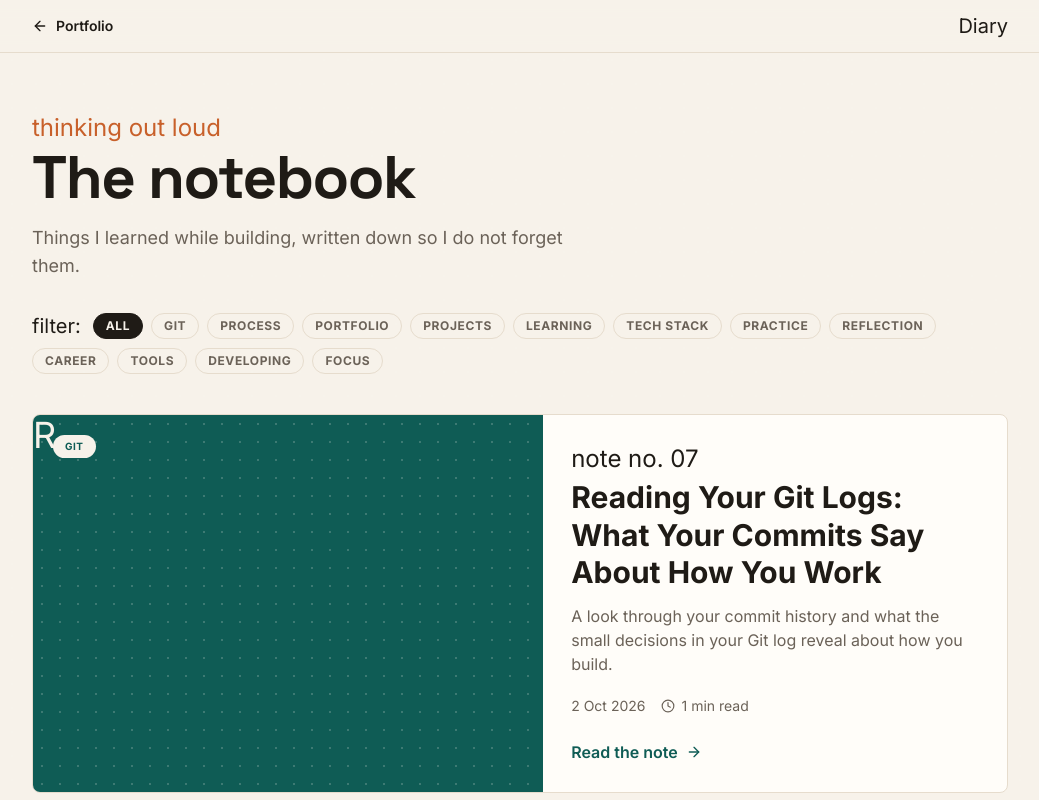
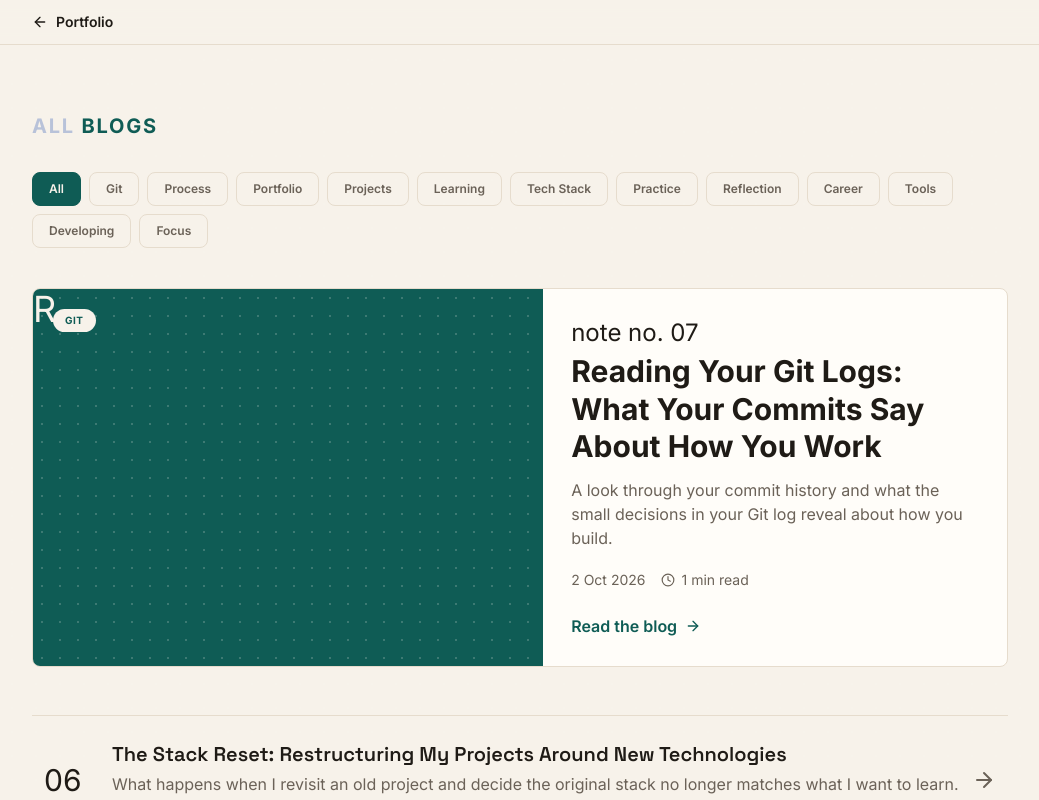
Before and after one commit to anold-a/amani-portfolio, a Next.js app: page /blogs in a window 1280 px wide. Shown: the top 800 px of the page, without its empty margins (120-1159 px from the left). Built offline with nearby package versions, Linux system fonts and the light colour scheme.

Commit message:
updated blog page, header and index

```diff
--- a/app/blogs/page.tsx
+++ b/app/blogs/page.tsx
@@ -14,13 +14,10 @@ export default function BlogsPage() {
     <>
       <BlogHeader />
       <main className="mx-auto max-w-5xl px-6 pb-20 pt-28">
-        <p className=" text-2xl text-accent">thinking out loud</p>
-        <h1 className="mt-1 font-display text-4xl font-black tracking-tight sm:text-6xl">
-          The <span>notebook</span>
-        </h1>
-        <p className="mt-4 max-w-xl text-lg text-muted">
-          Things I learned while building, written down so I do not forget them.
-        </p>
+        <h1 className="text-lg font-bold text-brand tracking-[0.09em] sm:text-xl">
+           <span className="text-[#b8c2d9]"> ALL</span> BLOGS
+          </h1>
+
         <BlogIndex items={sortedPosts.map(toMeta)} />
       </main>
     </>
--- a/components/homepage/blog/BlogHeader.tsx
+++ b/components/homepage/blog/BlogHeader.tsx
@@ -25,9 +25,6 @@ export default function BlogHeader() {
           <Link href="/" className="flex items-center gap-2 font-semibold transition hover:text-brand">
             <ArrowLeft size={16} /> Portfolio
           </Link>
-          <Link href="/blogs" className="font-normal text-xl  transition hover:text-brand">
-            Diary
-          </Link>
         </div>
       </header>
     </>
--- a/components/homepage/blog/BlogIndex.tsx
+++ b/components/homepage/blog/BlogIndex.tsx
@@ -19,16 +19,16 @@ export default function BlogIndex({ items }: { items: PostMeta[] }) {
   return (
     <>
       <div className="mt-8 flex flex-wrap items-center gap-2" role="group" aria-label="Filter by tag">
-        <span className="mr-1 font-normal text-xl ">filter:</span>
+
         {tags.map((t) => (
           <button
             key={t}
             type="button"
             aria-pressed={tag === t}
             onClick={() => setTag(t)}
-            className={`rounded-full border px-3 py-1 text-xs font-bold uppercase tracking-wider transition ${
+            className={`rounded-lg border  px-4 py-2 text-xs font-semibold transition ${
               tag === t
-                ? "border-ink bg-ink text-bg"
+                ? "border-brand bg-brand text-bg"
                 : "border-line text-muted hover:border-ink hover:text-ink"
             }`}
           >
@@ -52,7 +52,7 @@ export default function BlogIndex({ items }: { items: PostMeta[] }) {
               <span className="flex items-center gap-1.5"><Clock size={14} /> {featured.minutes} min read</span>
             </p>
             <span className="mt-6 inline-flex items-center gap-2 font-semibold text-brand">
-              Read the note <ArrowRight size={16} className="transition group-hover:translate-x-1" />
+              Read the blog <ArrowRight size={16} className="transition group-hover:translate-x-1" />
             </span>
           </div>
         </Link>
```
